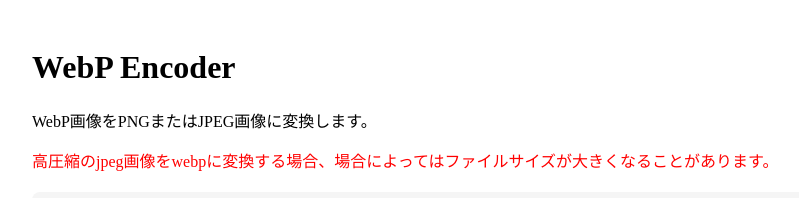
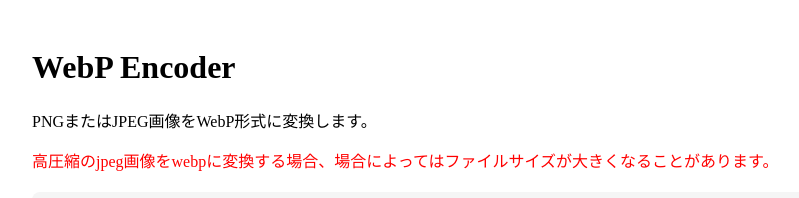
Before and after one commit to Stead08/img-opt-web, a SvelteKit app: page / in a window 1280 px wide. Shown: the top 198 px of the page, without its empty margins (8-807 px from the left). Built offline with nearby package versions, Linux system fonts and the light colour scheme.

Commit message:
fix (*): 説明文などを修正

```diff
--- a/src/lib/components/WebpEncoder/WebpEncoder.svelte
+++ b/src/lib/components/WebpEncoder/WebpEncoder.svelte
@@ -125,7 +125,7 @@
 <div class="container">
 	<hgroup>
 		<h1>WebP Encoder</h1>
-		<p>WebP画像をPNGまたはJPEG画像に変換します。</p>
+		<p>PNGまたはJPEG画像をWebP形式に変換します。</p>
 	</hgroup>
 	<article>
 		<p class="warning">
--- a/src/routes/+page.svelte
+++ b/src/routes/+page.svelte
@@ -2,4 +2,8 @@
 	import WebpEncoder from '$lib/components/WebpEncoder/WebpEncoder.svelte';
 </script>
 
+<svelte:head>
+	<title>WebP Encoder</title>
+</svelte:head>
+
 <WebpEncoder />
```
